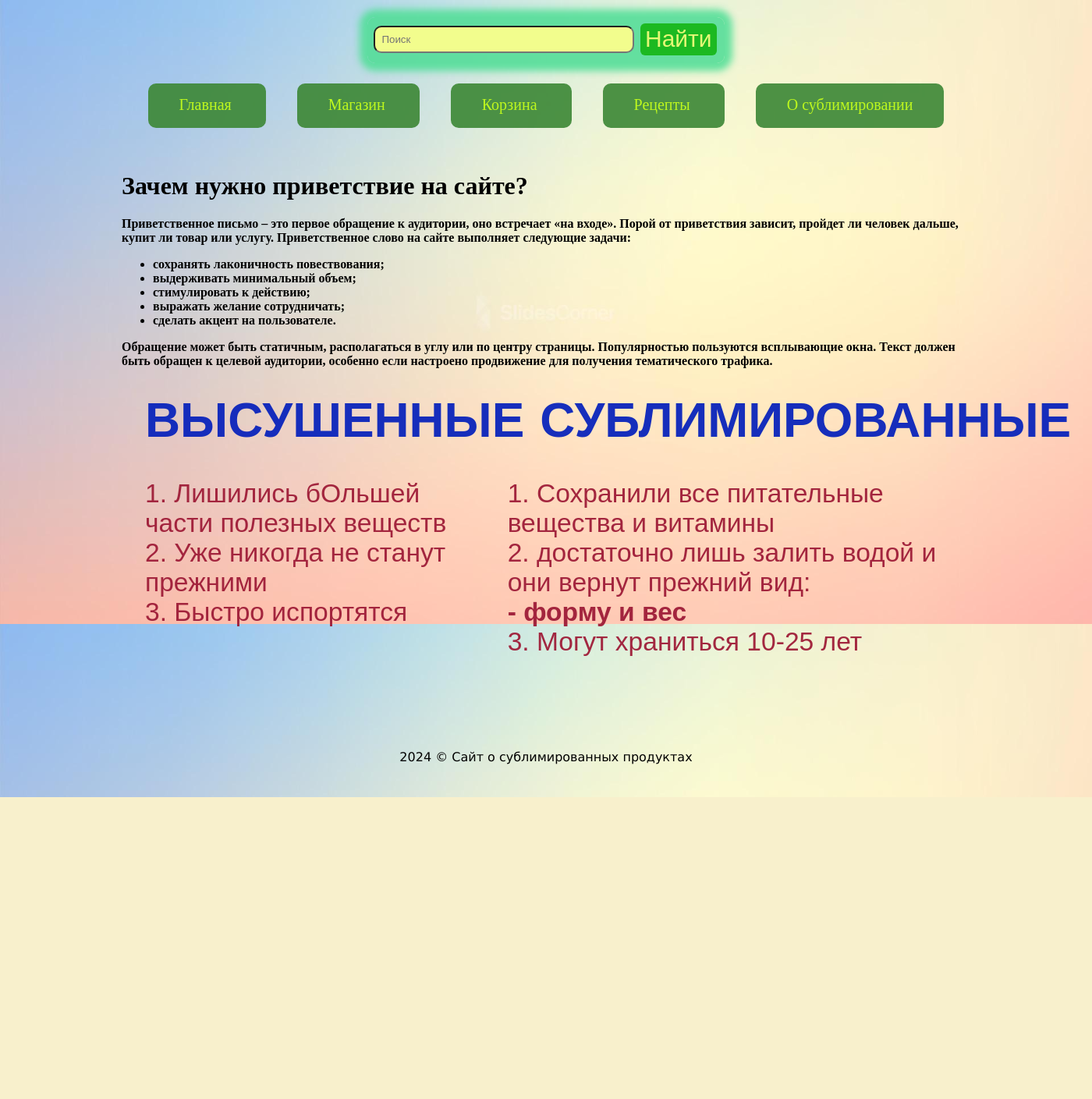
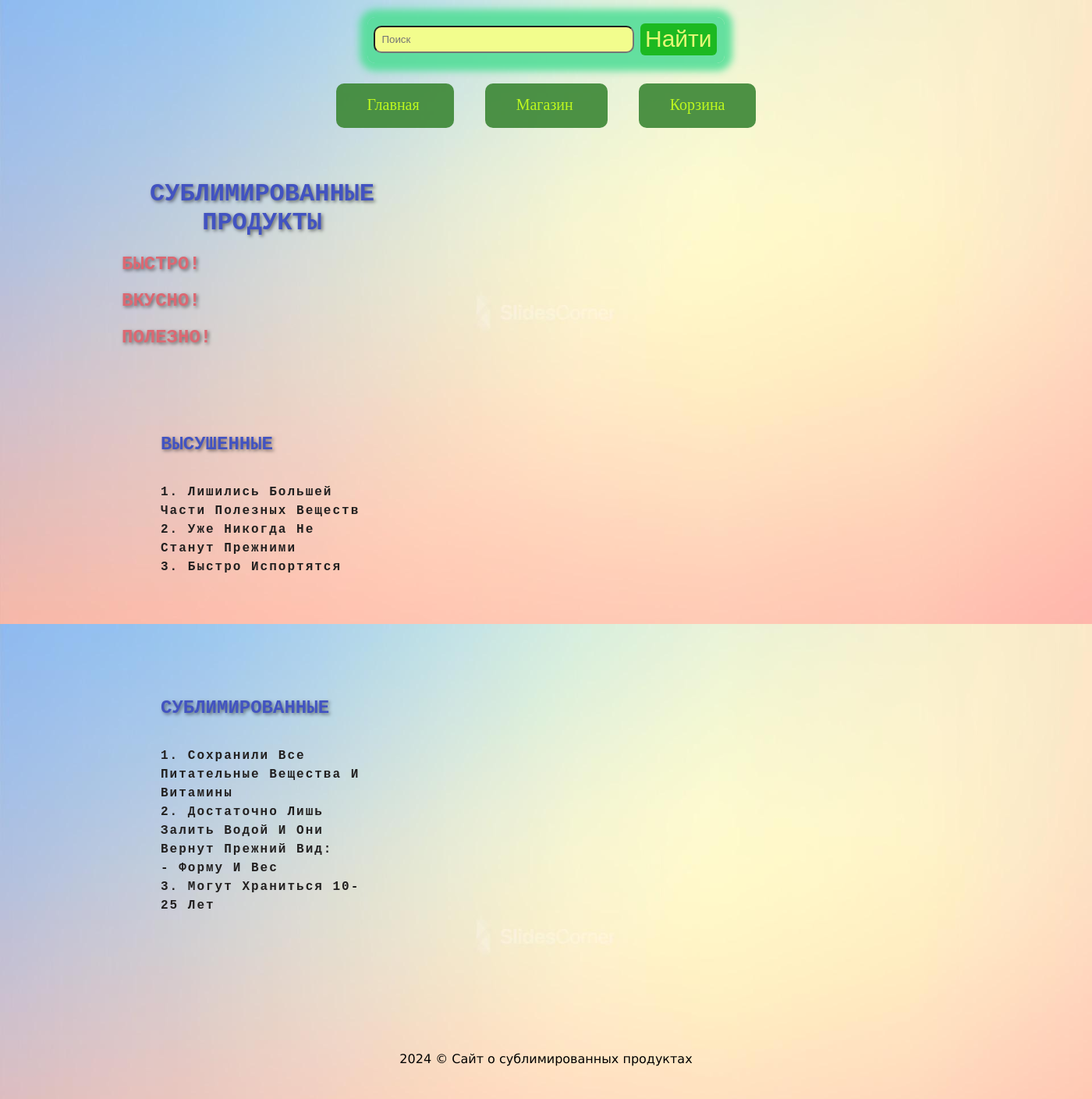
Before and after one commit to Sapronov-Nikolay/sublim, a Django app: page / in a window 1400 px wide. Shown: the whole page at 78% size. Before the commit the page ends 1022 px from the top, so only its background shows below. Run offline with Django 5.2, Linux system fonts and the light colour scheme.

Commit message:
Наводим красоту на Главной

```diff
--- a/sublim/main/templates/main/privet.html
+++ b/sublim/main/templates/main/privet.html
@@ -2,52 +2,91 @@
 
 {% block content %}
 <title>{% block title %}Приветствие{% endblock %}</title>
-{% include 'main/menu.html' %}  <!--Отображает параметры из menu.html и header_footer.html-->
+{% include 'main/menu.html' %} <!--Отображает параметры из menu.html и header_footer.html-->
 
 
 {% load static %}
 <html lang="ru">
-    <meta charset="UTF-8">
+<meta charset="UTF-8">
 <!-- Метатег viewport, решающий проблему отображения текста -->
 <!-- - с разной плотностью пикселей на разных устройствах -->
 <!-- Параметр width=device-width приравнивает ширину вьюпорта к CSS-ширине устройства. -->
 <meta name="viewport" content="width=device-width, initial-scale=1.0">
 
 <link rel="stylesheet" href="{% static 'main/css/body.css' %}">
-<link rel="shortcut icon" type="image/ico" href="{% static 'img/xmas_icon_260233.ico' %}"/>
+<link rel="shortcut icon" type="image/ico" href="{% static 'img/xmas_icon_260233.ico' %}" />
 <script src="{% static 'main/js/body.js' %}"></script>
+
+
 <body id='bg' style="background-image: url({% static 'main/img/sublimats-VS.jpg' %});">
 </body>
 
+<div class="container" style="max-width: 1140px;
+margin: 0 auto;
+display: grid;
+grid-template-columns: repeat(auto-fit, 360px);
+grid-gap: 20px;">
 
-    <h1>Зачем нужно приветствие на сайте?</h1>
-    <h4>Приветственное письмо – это первое обращение к аудитории, оно встречает «на входе».
-    Порой от приветствия зависит, пройдет ли человек дальше, купит ли товар или услугу. Приветственное слово на сайте выполняет следующие задачи:
-        <ul>
-            <li>сохранять лаконичность повествования;</li>
-            <li>выдерживать минимальный объем;</li>
-            <li>стимулировать к действию;</li>
-            <li>выражать желание сотрудничать;</li>
-            <li>сделать акцент на пользователе.</li>
-        </ul>
-    Обращение может быть статичным, располагаться в углу или по центру страницы. Популярностью пользуются всплывающие окна.
-    Текст должен быть обращен к целевой аудитории, особенно если настроено продвижение для получения тематического трафика.
-    </h4> <!--Отображается корректно, только на главной странице-->
+    <div>
 
-    <div class="privet-container">
-        <h2 class="privet-container2">ВЫСУШЕННЫЕ<br></h2>
-        <h2 class="privet-container2">СУБЛИМИРОВАННЫЕ<br></h2>
+        <h1
+            style="text-align:center;font-family: 'Courier New', Courier, monospace;color: #4253c1;text-shadow: 2px 2px 4px rgba(0, 0, 0, 0.5);">
+            СУБЛИМИРОВАННЫЕ ПРОДУКТЫ</h1>
+
+        <h2
+            style="font-family: 'Courier New', Courier, monospace;color: #dc6872;text-shadow: 2px 2px 4px rgba(0, 0, 0, 0.5)">
+            БЫСТРО!</h2>
+        <h2
+            style="font-family: 'Courier New', Courier, monospace;color: #dc6872;text-shadow: 2px 2px 4px rgba(0, 0, 0, 0.5);">
+            ВКУСНО!</h2>
+        <h2
+            style="font-family: 'Courier New', Courier, monospace;color: #dc6872;text-shadow: 2px 2px 4px rgba(0, 0, 0, 0.5)">
+            ПОЛЕЗНО!</h2>
     </div>
-    <div class="privet-opis">
-        <p class="privet-opis2">
-            1. Лишились бОльшей части полезных веществ<br>
+
+    <div class="item" style="grid-column: 1 / -2;
+    padding: 50px;
+    display: grid;
+    align-content: end;">
+        <h2
+            style="font-family: 'Courier New', Courier, monospace;color: #4253c1;text-shadow: 2px 2px 4px rgba(0, 0, 0, 0.5);">
+            ВЫСУШЕННЫЕ</h2>
+        <p class="item_opis" style="font-family: 'Courier New', Courier, monospace;
+        font-style: normal;
+        font-weight: bold;
+        font-size: medium;
+        line-height: normal;
+        text-transform: capitalize;
+        color: #222020;line-height: 1.5;
+  letter-spacing: 2px;">
+            1. Лишились большей части полезных веществ<br>
             2. Уже никогда не станут прежними<br>
             3. Быстро испортятся
         </p>
-        <p class="privet-opis2">
+
+    </div>
+    <div class="item" style="grid-column: 1 / -2;
+    padding: 50px;
+    display: grid;
+    align-content: end;">
+        <h2
+            style="font-family: 'Courier New', Courier, monospace;color: #4253c1;text-shadow: 2px 2px 4px rgba(0, 0, 0, 0.5);">
+            СУБЛИМИРОВАННЫЕ</h2>
+
+        <p class="item_opis" style="font-family: 'Courier New', Courier, monospace;
+        font-style: normal;
+        font-weight: bold;
+        font-size: medium;
+        line-height: normal;
+        text-transform: capitalize;
+        color: #222020;
+        line-height: 1.5;
+  letter-spacing: 2px;">
             1. Сохранили все питательные вещества и витамины<br>
             2. достаточно лишь залить водой и они вернут прежний вид: <br><b>- форму и вес</b><br>
             3. Могут храниться 10-25 лет
         </p>
     </div>
+</div>
+
 {% endblock %}
--- a/sublim/sublim/urls.py
+++ b/sublim/sublim/urls.py
@@ -33,8 +33,7 @@ navset = [
     {'url': '/',                         'text': 'Главная',               'active': False},
     {'url': '/shop',                     'text': 'Магазин',               'active': False},
     {'url': '/cart',                     'text': 'Корзина',               'active': False},
-    {'url': '/top_menu/recipies',        'text': 'Рецепты',               'active': False},
-    {'url': '/top_menu/sublim',          'text': 'О сублимировании',      'active': False},
+
 
 ]
 # def add_cart(request): во views.py
@@ -44,7 +43,8 @@ cartnavset = [
 
 
 if settings.DEBUG:
-    urlpatterns += static(settings.MEDIA_URL, document_root=settings.MEDIA_ROOT)
+    urlpatterns += static(settings.MEDIA_URL,
+                          document_root=settings.MEDIA_ROOT)
 
 
 handler404 = page_not_found
```
